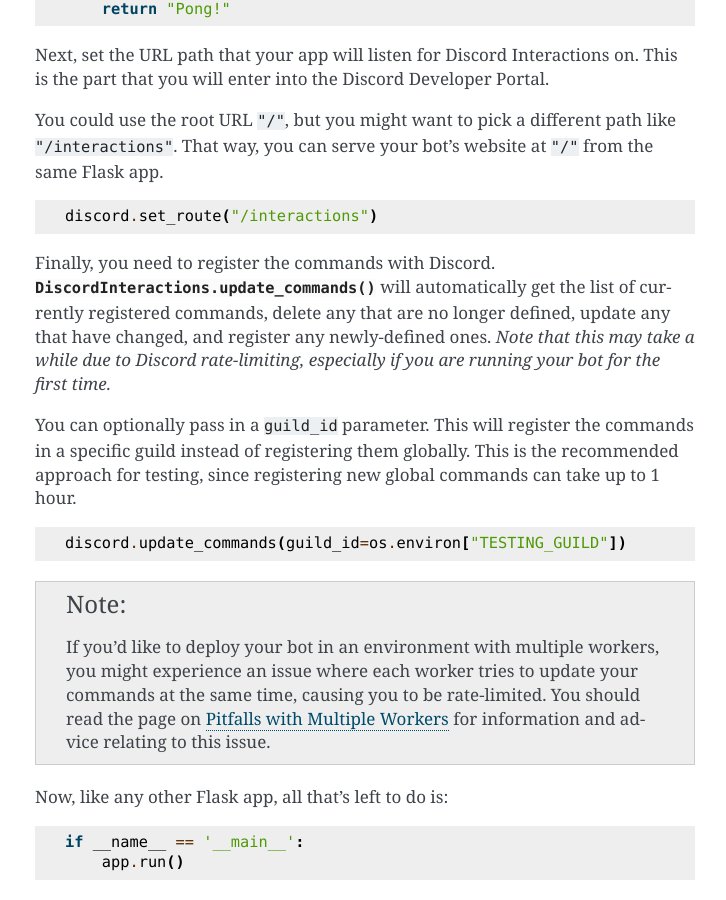
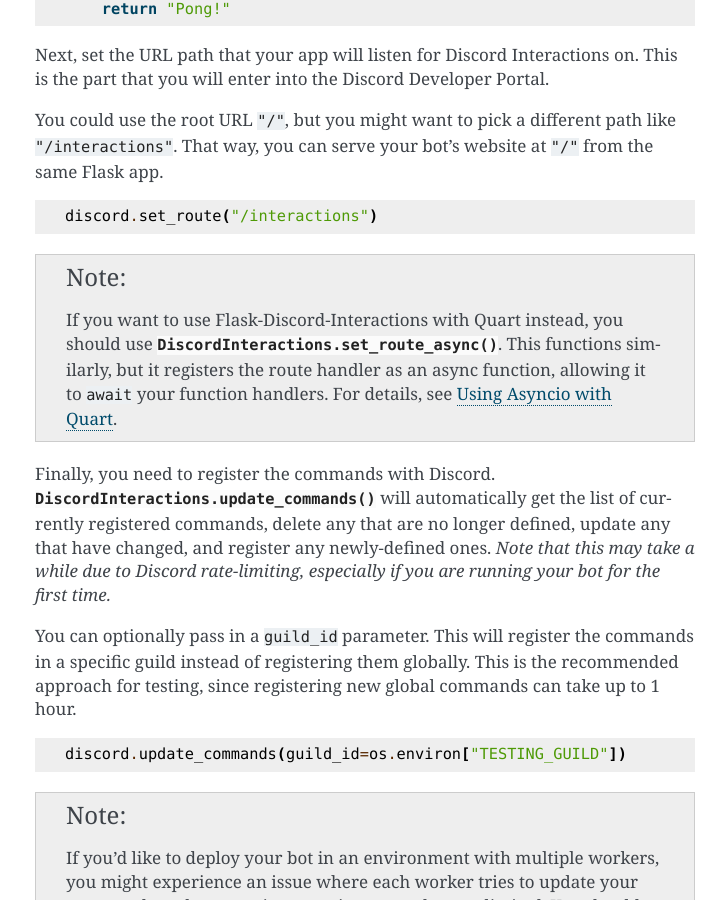
Before and after one commit to breqdev/flask-discord-interactions, a Sphinx documentation site: the page built from docs/discord.rst, in a window 1280 px wide and 900 px high, scrolled down 972 px. Shown: the whole window, without its empty margins (385-1111 px from the left). Built offline with Sphinx 7.4.7, drawn with Linux system fonts in a browser that asks for light colours.

Commit message:
Add mention of Quart usage to the Discord page

```diff
--- a/docs/discord.rst
+++ b/docs/discord.rst
@@ -60,6 +60,13 @@ from the same Flask app.
 .. code-block:: python
 
     discord.set_route("/interactions")
+
+.. note::
+    If you want to use Flask-Discord-Interactions with Quart instead,
+    you should use :meth:`.DiscordInteractions.set_route_async`. This
+    functions similarly, but it registers the route handler
+    as an async function, allowing it to ``await`` your function handlers.
+    For details, see :ref:`quart-page`.
 
 Finally, you need to register the commands with Discord.
 :meth:`.DiscordInteractions.update_commands` will automatically get
--- a/docs/quart.rst
+++ b/docs/quart.rst
@@ -1,3 +1,5 @@
+.. _quart-page:
+
 Using Asyncio with Quart
 ========================
 
```
